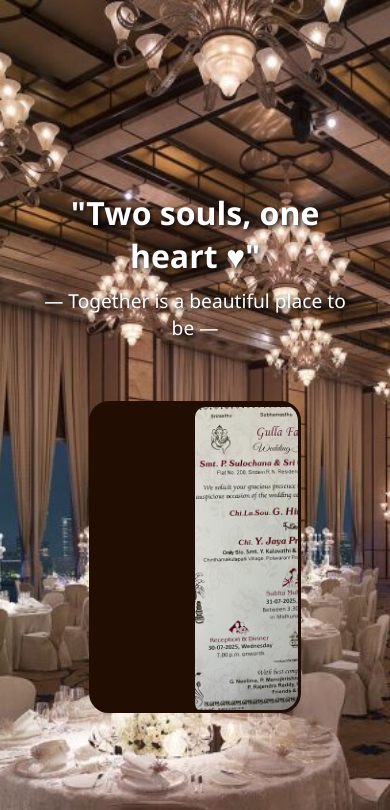
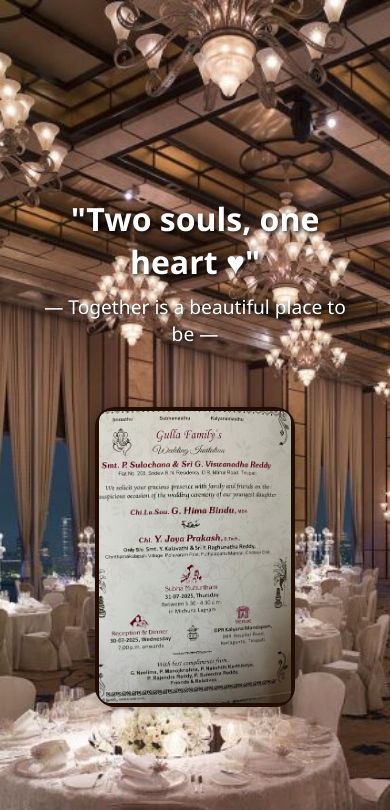
Before and after one commit to momithalasya/wedding, a plain HTML site: page index.html in a window 390 px wide. Shown: the top 810 px of the page. Drawn offline with nearby package versions, Linux system fonts and the light colour scheme; no server answers.

Commit message:
Update styles.css used box sizing

```diff
--- a/styles.css
+++ b/styles.css
@@ -59,10 +59,10 @@ body {
   margin: 40px auto;
   border-radius: 20px;
   overflow: hidden;
+  background-color: #210d02; /* Changed to brown */
+  box-shadow: 0 0 15px rgba(0,0,0,0.3);
   padding: 3px;
-  background-color: #210d02; /* Changed to brown */
-  /*box-shadow: 0 0 15px rgba(0,0,0,0.3);*/
-  border: 3px solid #210d02; /* 1px border on all sides */
+  box-sizing: border-box;
   transition: transform 0.3s ease-in-out; /* Smooth transition for hover effect */
 }
 
@@ -72,11 +72,11 @@ body {
 
 /* Couple photo */
 .photo-frame img {
-  position: absolute;
- /* inset:4px;*/
+  width: 100%; /* The image will take up 100% of the space *inside the padding* */
+  height: 100%;
   object-fit: cover;
   border-radius: 10px;
-  z-index: 1;
+  z-index: 1
 }
 
 .video-frame {
@@ -89,7 +89,6 @@ body {
   box-shadow: 0 0 20px rgba(0,0,0,0.5);
 }
 
-.photo-frame img,
 .video-frame video {
   width: 100%;
   height: 100%;
@@ -117,6 +116,8 @@ body {
   .photo-frame {
     width: 200px;
     height: 300px;
+    padding: 4px; /* Ensure padding is applied consistently here too */
+    box-sizing: border-box;
   }
 
   .video-frame {
```
